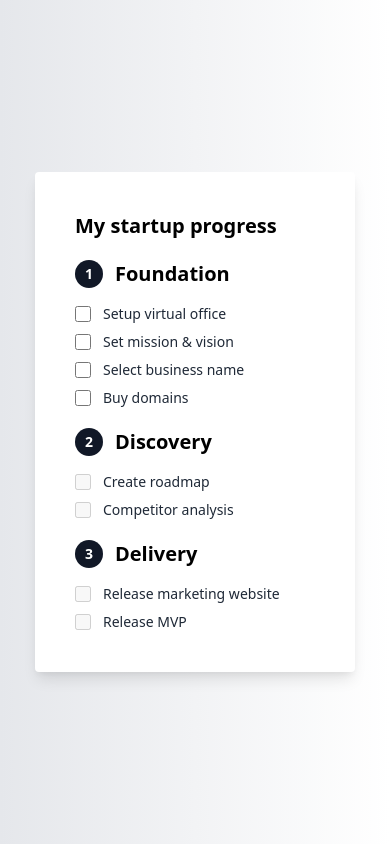
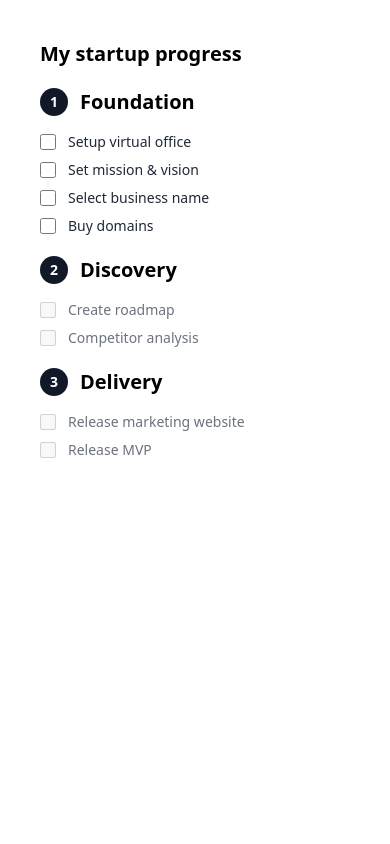
Before and after one commit to vb-oiko/startup-progress-test, a React (Create React App) app: page / in a window 390 px wide. Built offline with nearby package versions, Linux system fonts and the light colour scheme.

Commit message:
add: mobile layout styles

```diff
--- a/src/App.tsx
+++ b/src/App.tsx
@@ -9,7 +9,7 @@ function App() {
   const [completed, setCompleted] = useState(false);
 
   return (
-    <div className="grid place-items-center w-screen h-screen bg-gradient-to-r from-gray-200 to=gray-300">
+    <div className="sm:grid sm:place-items-center w-screen h-screen sm:bg-gradient-to-r from-gray-200 to=gray-300">
       {completed ? (
         <RandomTextCard
           getRandomText={getUselessFact}
--- a/src/components/ProgressPanel.tsx
+++ b/src/components/ProgressPanel.tsx
@@ -76,7 +76,7 @@ const ProgressPanel = ({
   }, [progress, onComplete]);
 
   return (
-    <div className="w-80 p-10 bg-white shadow-lg rounded">
+    <div className="w-full sm:w-80 p-10 bg-white sm:shadow-lg sm:rounded">
       {status.loading ? <p>Loading...</p> : null}
       {status.error ? (
         <p>Whoops, something went wrong on our servers...</p>
--- a/src/components/ProgressStep.tsx
+++ b/src/components/ProgressStep.tsx
@@ -43,8 +43,8 @@ const ProgressStep = ({
       <div className="ml-3 text-sm">
         <label
           htmlFor={id}
-          className={cx("font-medium text-gray-800 select-none ", {
-            "text-gray-600": disabled,
+          className={cx("font-medium select-none ", {
+            "text-gray-500": disabled,
             "text-gray-800 cursor-pointer": !disabled,
           })}
         >
--- a/src/components/RandomTextCard.tsx
+++ b/src/components/RandomTextCard.tsx
@@ -18,7 +18,7 @@ const RandomTextCard = ({
   }, [getRandomText]);
 
   return (
-    <div className="w-80 p-10 bg-white shadow-lg rounded">
+    <div className="w-full sm:w-80 p-10 bg-white sm:shadow-lg sm:rounded">
       <p className="min-h-16">{text}</p>
       <button
         type="button"
```
